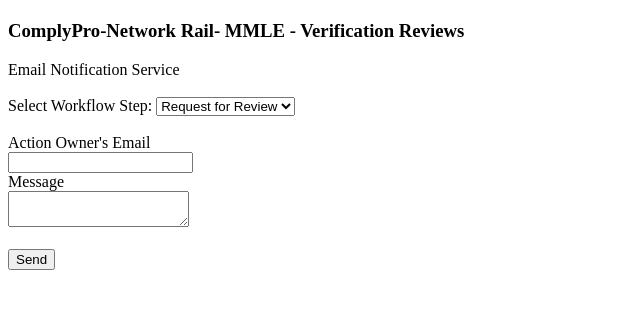
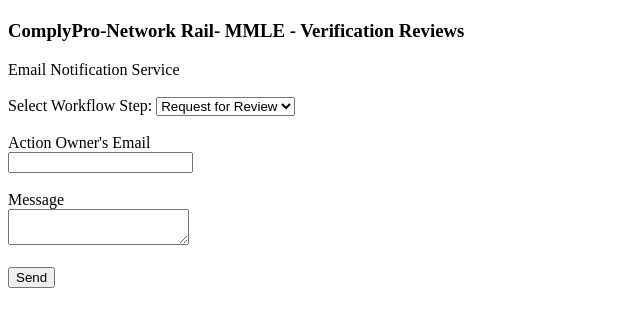
Before and after one commit to keithg778/sendemail, a plain HTML site: page index.html in a window 1280 px wide. Shown: the part 109-436 px from the top of the page, without its empty margins (0-640 px from the left). Drawn offline with nearby package versions, Linux system fonts and the light colour scheme.

Commit message:
Update index.html

```diff
--- a/index.html
+++ b/index.html
@@ -18,7 +18,7 @@
         </select>
       <br><br>
      <label>Action Owner's Email</label><br>
-        <input type="email" name="email" required><br>
+        <input type="email" name="email" required><br><br>
 
         <label>Message</label><br>
         <textarea name="message" required></textarea><br><br>
```
